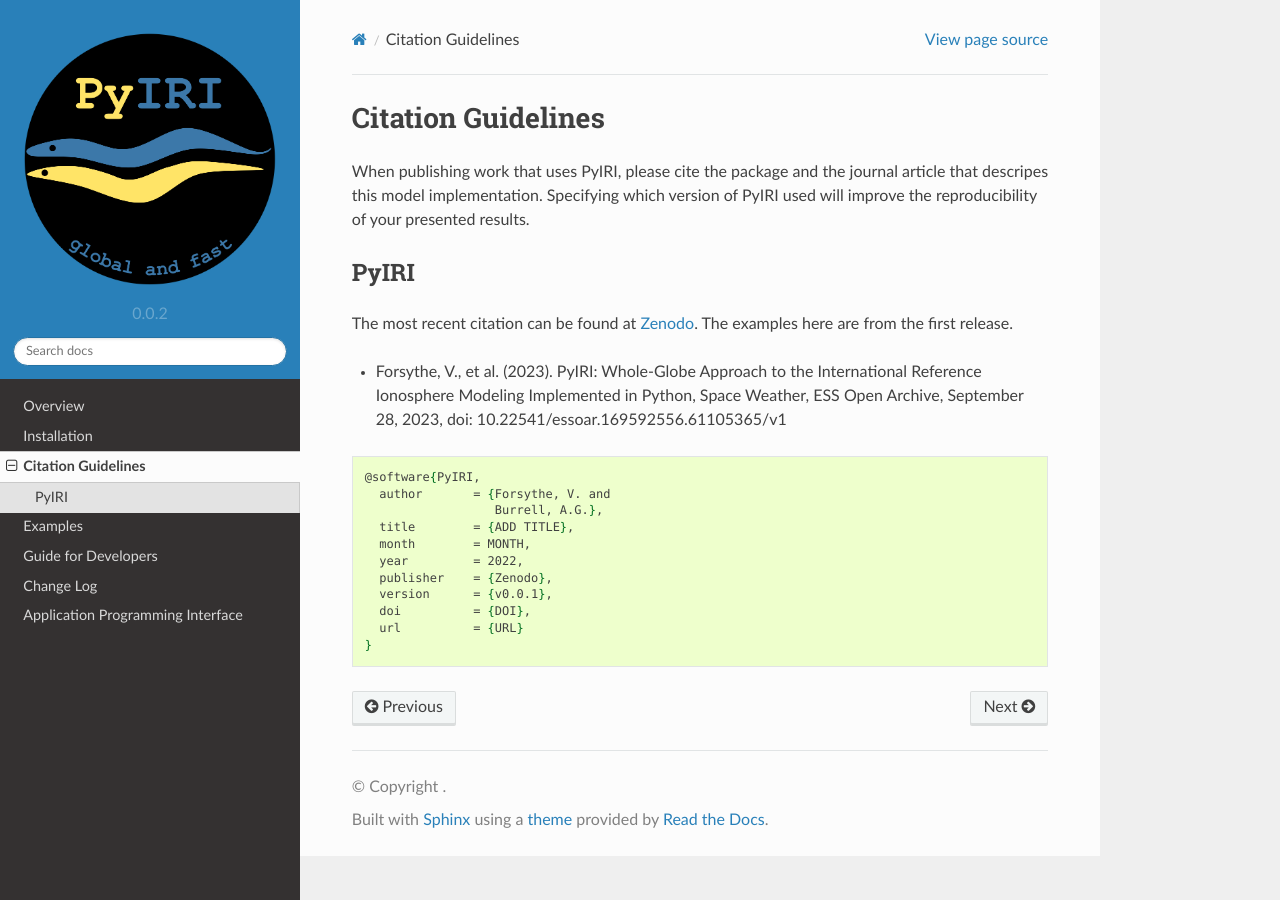
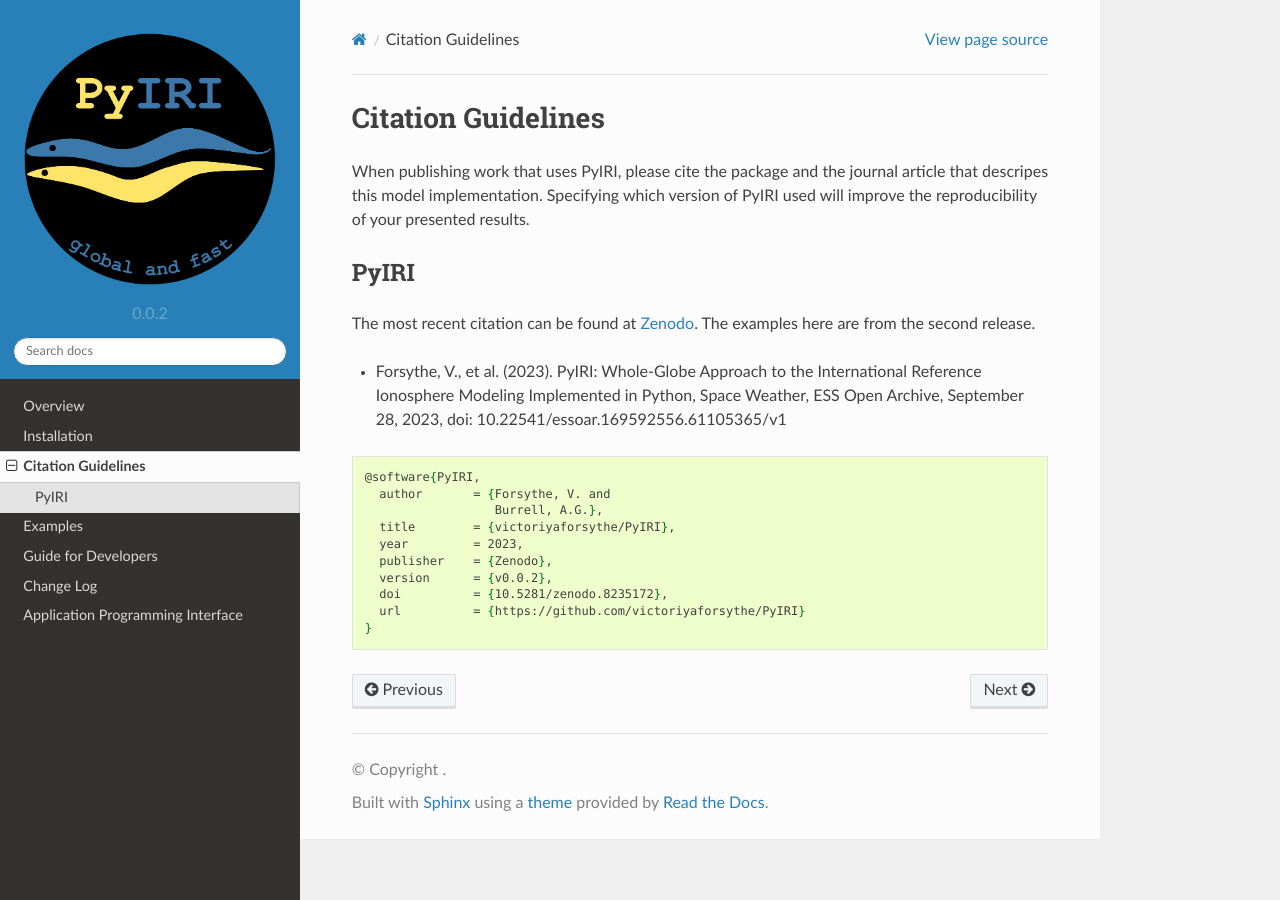
Before and after one commit to victoriyaforsythe/PyIRI, a Sphinx documentation site: the page built from docs/citing.rst, in a window 1280 px wide. Built offline with Sphinx 7.4.7 and the Read the Docs theme 2.0.0, drawn with Linux system fonts in a browser that asks for light colours.

Commit message:
DOC: updated the sample citation
Updated the sample citation to include useful information instead of placeholders.

```diff
--- a/docs/citing.rst
+++ b/docs/citing.rst
@@ -8,9 +8,8 @@
 PyIRI
 -----
 
-The most recent citation can be found at `Zenodo
-<https://zenodo.org/>`_.  The examples here are from the first
-release.
+The most recent citation can be found at `Zenodo <https://zenodo.org/>`_.  The
+examples here are from the second release.
 
 * Forsythe, V., et al. (2023).
   PyIRI: Whole-Globe Approach to the
@@ -23,11 +22,10 @@
   @software{PyIRI,
     author       = {Forsythe, V. and
                     Burrell, A.G.},
-    title        = {ADD TITLE},
-    month        = MONTH,
-    year         = 2022,
+    title        = {victoriyaforsythe/PyIRI},
+    year         = 2023,
     publisher    = {Zenodo},
-    version      = {v0.0.1},
-    doi          = {DOI},
-    url          = {URL}
+    version      = {v0.0.2},
+    doi          = {10.5281/zenodo.8235172},
+    url          = {https://github.com/victoriyaforsythe/PyIRI}
   }
```
